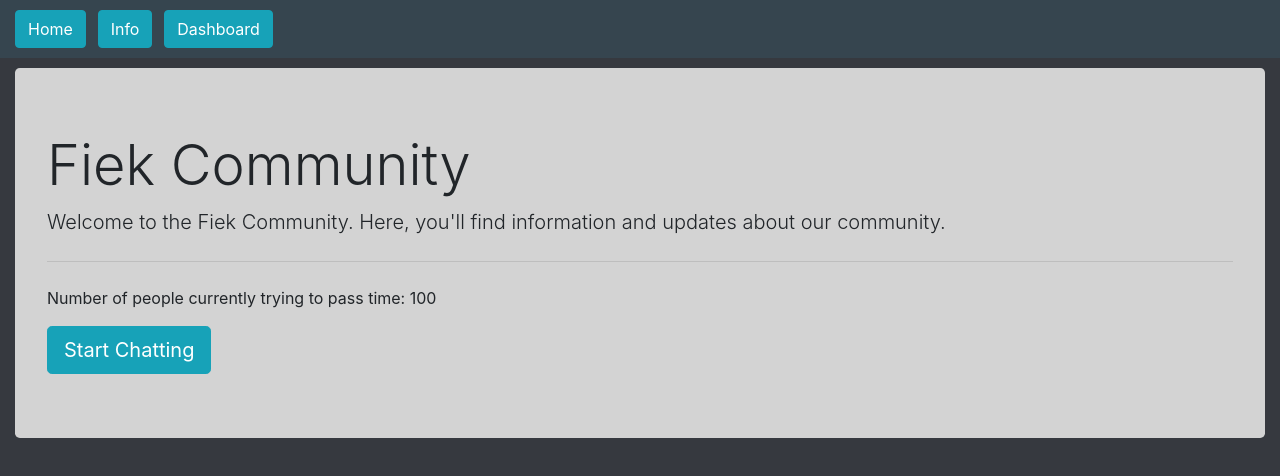
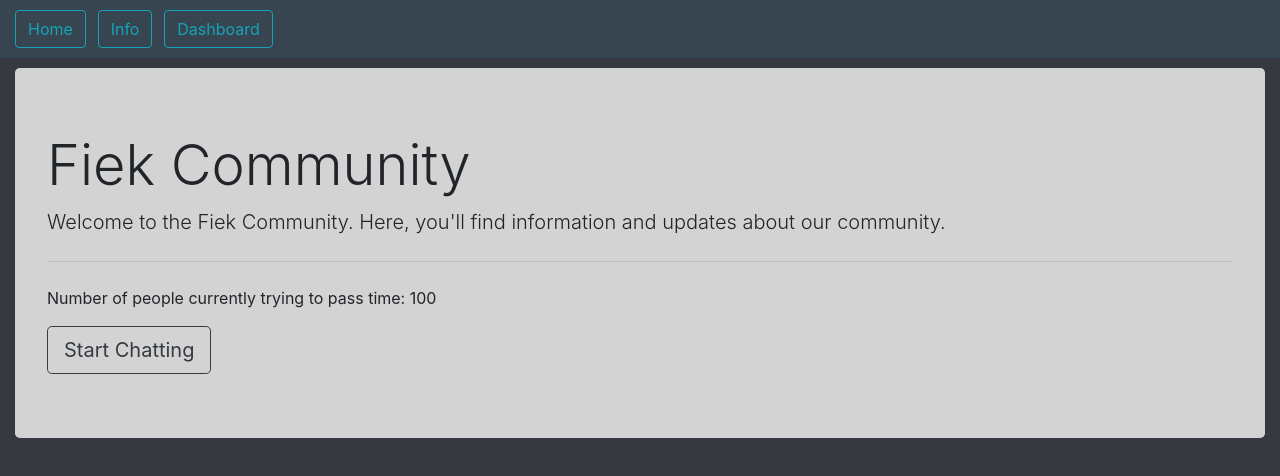
Before and after one commit to Rrez44/Community-Forum-using-sockets, a plain HTML site: page index.html in a window 1280 px wide. Drawn offline with nearby package versions, Linux system fonts and the light colour scheme.

Commit message:
Changed header buttons

```diff
--- a/index.html
+++ b/index.html
@@ -12,9 +12,9 @@
     <div class="container-fluid">
         <div class="row header-row">
             <div class="col-sm">
-                <button class="btn btn-info mr-2">Home</button>
-                <button class="btn btn-info mr-2">Info</button>
-                <button class="btn btn-info mr-2">Dashboard</button>
+                <button class="btn btn-outline-info mr-2" href="#" role="button">Home</button>
+                <button class="btn btn-outline-info mr-2" href="#" role="button">Info</button>
+                <button class="btn btn-outline-info mr-2" href="#" role="button">Dashboard</button>
             </div>
         </div>
         <div class="row">
@@ -24,7 +24,7 @@
                     <p class="lead">Welcome to the Fiek Community. Here, you'll find information and updates about our community.</p>
                     <hr class="my-4">
                     <p>Number of people currently trying to pass time: <span id="currentPeople">100</span></p>
-                    <a class="btn btn-info btn-lg" href="#" role="button">Start Chatting</a>
+                    <a class="btn btn-outline-dark btn-lg" href="#" role="button">Start Chatting</a>
                 </div>
             </div>
         </div>
```
